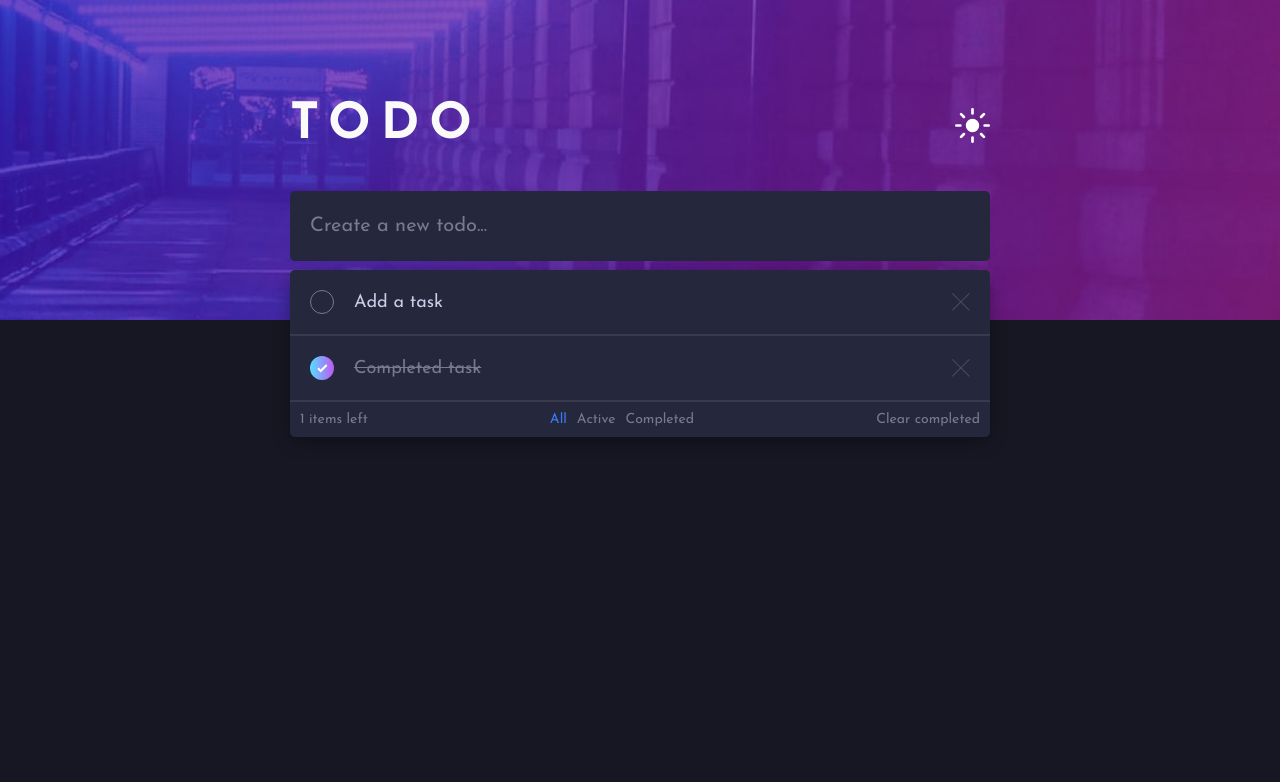
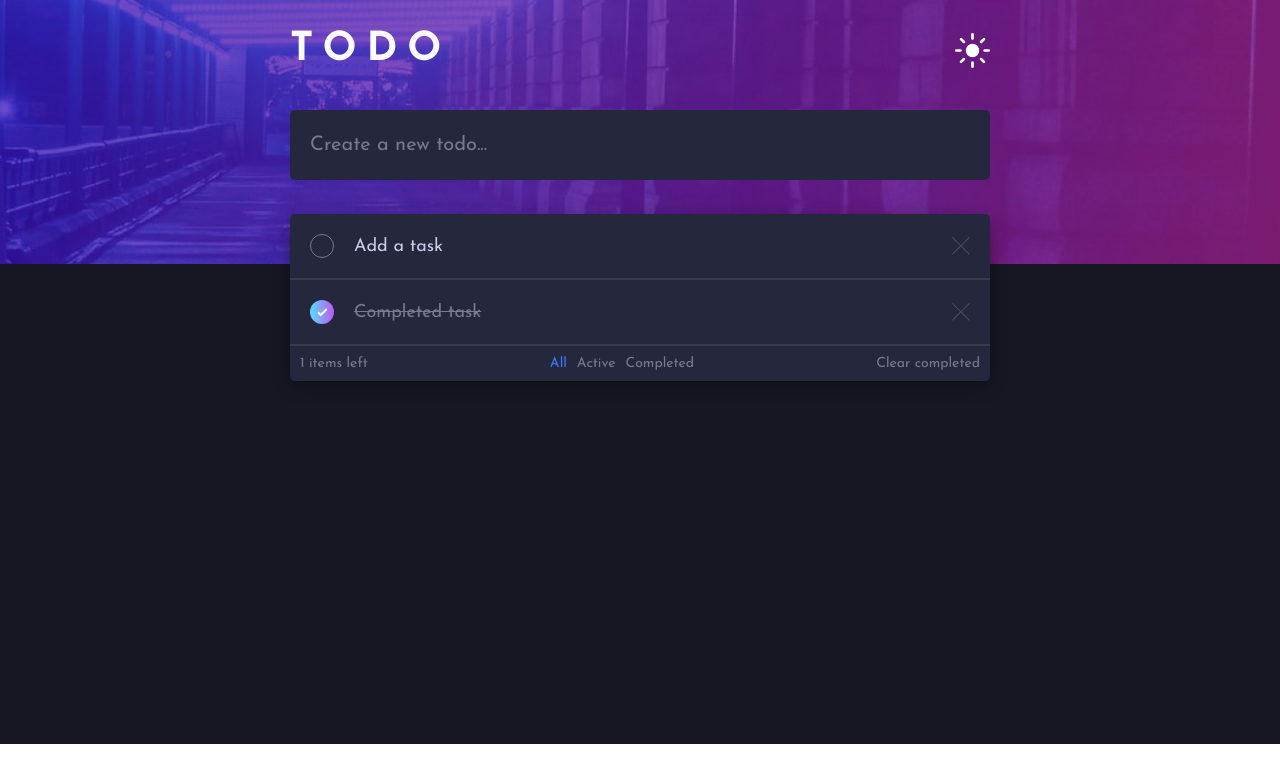
Before and after one commit to GoranK89/todo-app, a React (Vite) app: page / in a window 1280 px wide. Shown: the top 782 px of the page. Built offline with nearby package versions, Linux system fonts and the light colour scheme.

Commit message:
more responsive adjustments

```diff
--- a/src/sass/layout/_header.scss
+++ b/src/sass/layout/_header.scss
@@ -73,3 +73,24 @@
     }
   }
 }
+
+@media screen and (max-height: 850px) {
+  .header {
+    height: 33vh;
+
+    &__box {
+      margin-top: 3rem;
+
+      .heading-wrapper {
+        .heading {
+          font-size: 4rem;
+        }
+
+        .input {
+          padding: 2rem 1.5rem;
+          font-size: 1.8rem;
+        }
+      }
+    }
+  }
+}
```
Also changed, not shown: src/css/main.css.
